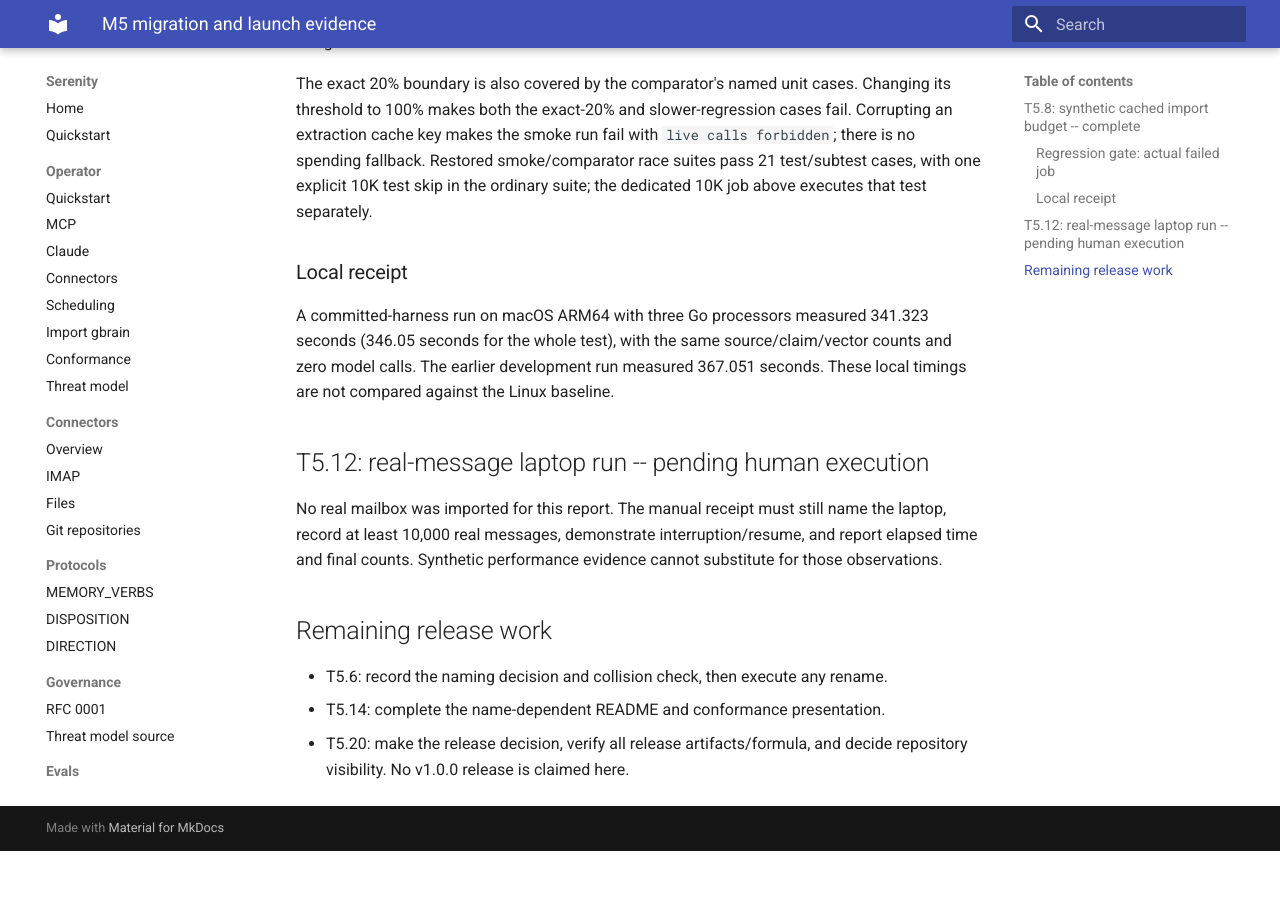
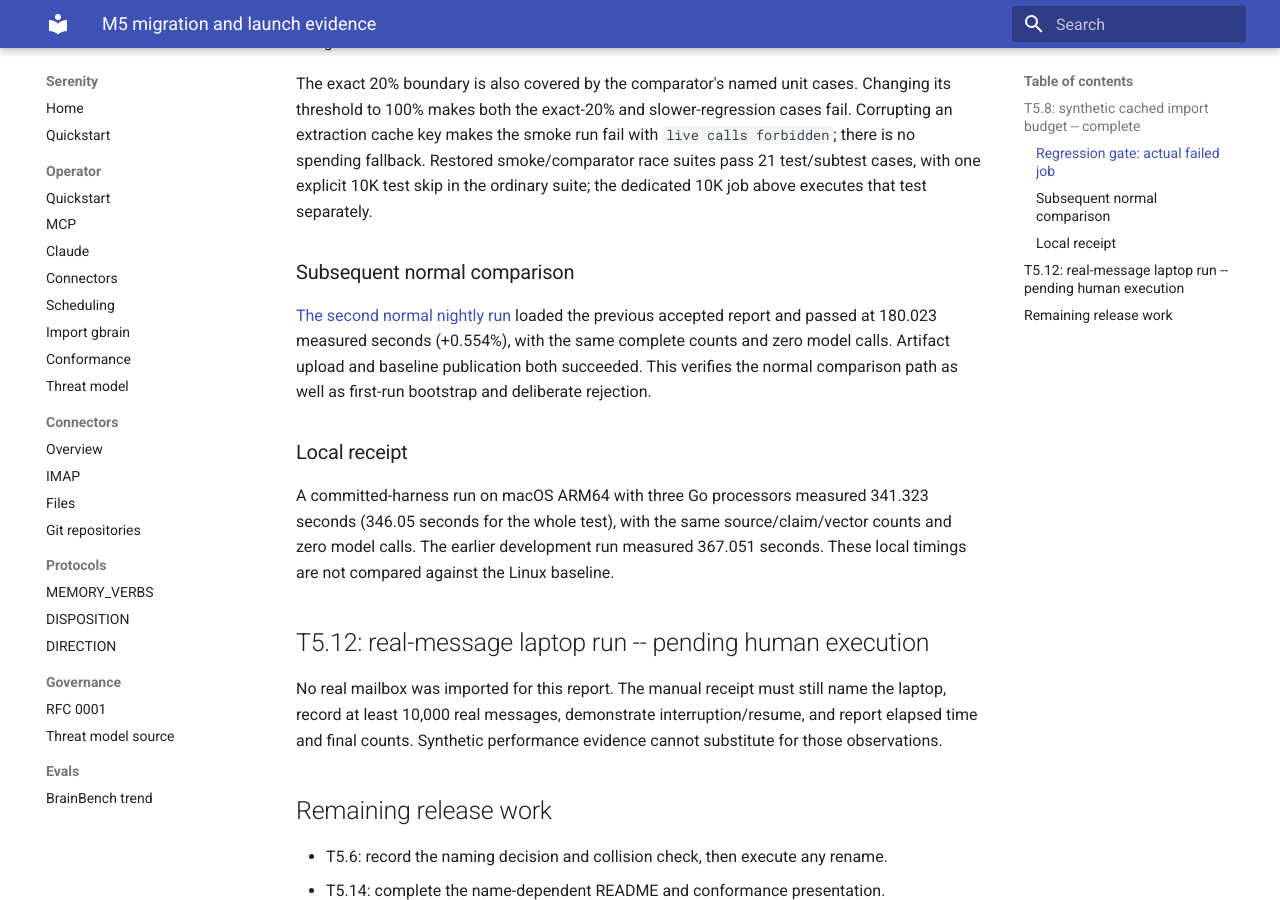
Before and after one commit to sirerun/serenity, an MkDocs documentation site: the page built from docs/evals/m5-report.md, in a window 1280 px wide and 900 px high, scrolled down 1356 px. Built offline with MkDocs 1.6.1 and Material for MkDocs 9.7.7, drawn with Linux system fonts in a browser that asks for light colours; before the commit the page ends 2207 px from its top, so only the background shows below that.

Commit message:
docs(evals): confirm a normal nightly comparison against the baseline

```diff
--- a/docs/evals/m5-report.md
+++ b/docs/evals/m5-report.md
@@ -53,6 +53,14 @@
 race suites pass 21 test/subtest cases, with one explicit 10K test skip in the
 ordinary suite; the dedicated 10K job above executes that test separately.
 
+### Subsequent normal comparison
+
+[The second normal nightly run](https://github.com/sirerun/serenity/actions/runs/34225863225)
+loaded the previous accepted report and passed at 180.023 measured seconds
+(+0.554%), with the same complete counts and zero model calls. Artifact upload
+and baseline publication both succeeded. This verifies the normal comparison
+path as well as first-run bootstrap and deliberate rejection.
+
 ### Local receipt
 
 A committed-harness run on macOS ARM64 with three Go processors measured 341.323
```
